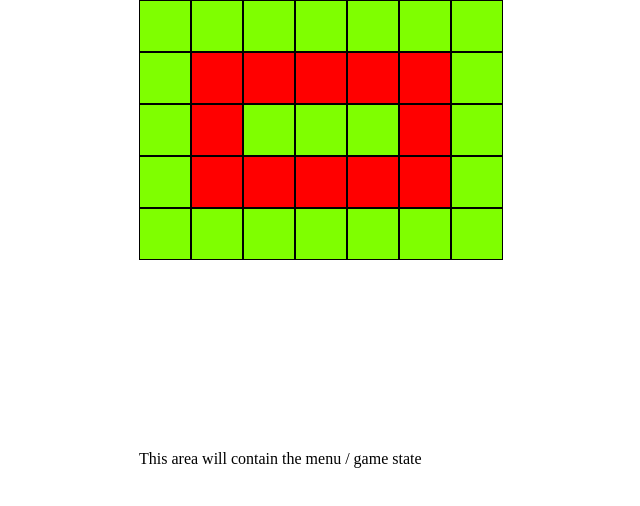
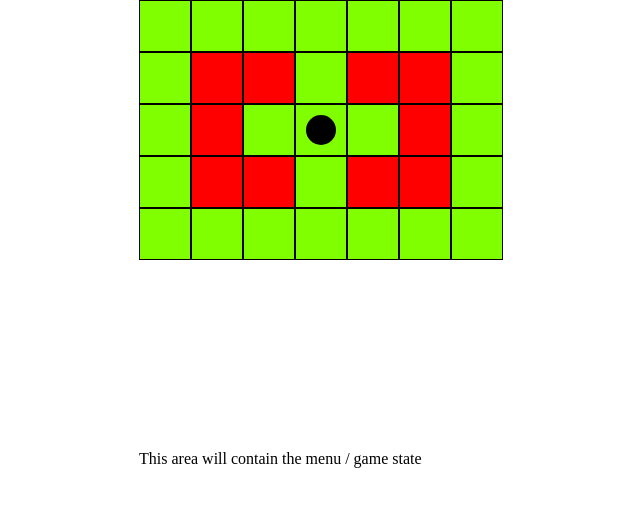
Before and after one commit to KevAndrews/Milestone_Project_2, a plain HTML site: page game.html in a window 1280 px wide. Shown: the whole page, without its empty margins (301-941 px from the left). Drawn offline with nearby package versions, Linux system fonts and the light colour scheme.

Commit message:
Add base tile check in maingame JS

```diff
--- a/assets/css/style.css
+++ b/assets/css/style.css
@@ -141,3 +141,11 @@ button:hover {
 .red-div{
   background-color: red;
 }
+
+.player-div{
+  height: 30px;
+  width: 30px;
+  border-radius: 15px;
+  margin: 10px auto;
+  background-color: black;
+}
--- a/assets/js/maingame.js
+++ b/assets/js/maingame.js
@@ -3,16 +3,16 @@ $(document).ready(function() {
     loadMap();
 
     $(".green-div").click(function() {
-        alert("Div");
+        checkTile(this);
     });
 });
 
 function loadMap(){
     let map = [
         [1,1,1,1,1,1,1],
-        [1,0,0,0,0,0,1],
-        [1,0,1,1,1,0,1],
-        [1,0,0,0,0,0,1],
+        [1,0,0,1,0,0,1],
+        [1,0,1,2,1,0,1],
+        [1,0,0,1,0,0,1],
         [1,1,1,1,1,1,1]
     ];
 
@@ -21,14 +21,33 @@ function loadMap(){
     for (let i = 0; i < map.length; i++) {
       for(let l = 0; l < map[i].length; l++){
         if(map[i][l] == 1){
-            document.getElementById('game-world').innerHTML += `<div class="game-tile green-div"></div>`;
+            $('#game-world').append('<div class="game-tile green-div"></div>');
+        } else if((map[i][l] == 2))
+        {
+            $('#game-world').append('<div class="game-tile green-div"><div class="player-div"></div></div>');
         } else{
-            document.getElementById('game-world').innerHTML += `<div class="game-tile red-div"></div>`;
+            $('#game-world').append('<div class="game-tile red-div"></div>');
         }
       }
     }
 }
 
-function checkTile(){
+function checkTile(selectedDiv){
+
+    if($(selectedDiv).children().hasClass("player-div")){
+        alert("Already Here");
+    }
+
+    //Check 4 dircetions
+    //Up
+    alert($(selectedDiv).prevAll().eq(6).children().hasClass("player-div") + " Up");
+    //Down
+    alert($(selectedDiv).nextAll().eq(6).children().hasClass("player-div") + " Down");
+    //left
+    alert($(selectedDiv).prev().children().hasClass("player-div") + " left");
+    //right
+    alert($(selectedDiv).next().children().hasClass("player-div") + " right");
+
+    //alert($(selectedDiv).prev().children().hasClass("player-div"));
 
 }
```
